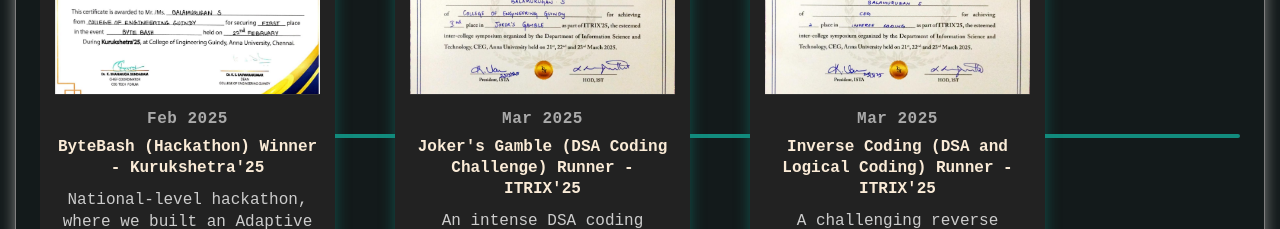
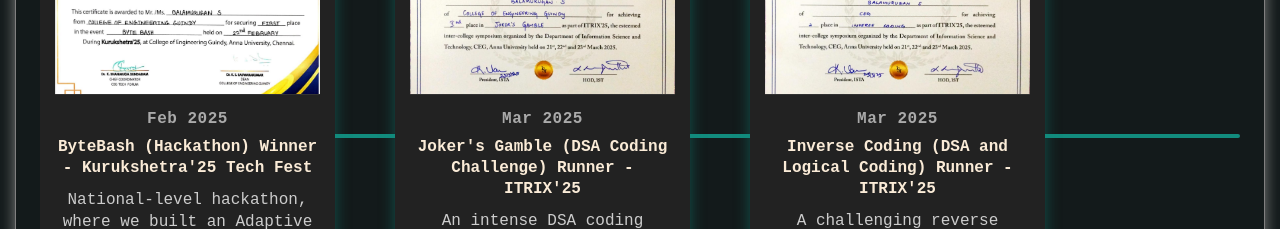
Before and after one commit to BALAMURUGAN16SA/PORTFOLIO, a React (Create React App) app: page / in a window 1280 px wide. Shown: the part 1500-1729 px from the top of the page. Built offline with nearby package versions, Linux system fonts and the light colour scheme.

Commit message:
Update Competitions.jsx

```diff
--- a/src/components/Competitions.jsx
+++ b/src/components/Competitions.jsx
@@ -5,7 +5,7 @@
 const competitions = [
   {
     id: "bytebash",
-    title: "ByteBash (Hackathon) Winner - Kurukshetra'25",
+    title: "ByteBash (Hackathon) Winner - Kurukshetra'25 Tech Fest",
     description: "National-level hackathon, where we built an Adaptive Assessment System using LLM.",
     date: "Feb 2025",
     image: "images/CO1.jpg",
```
